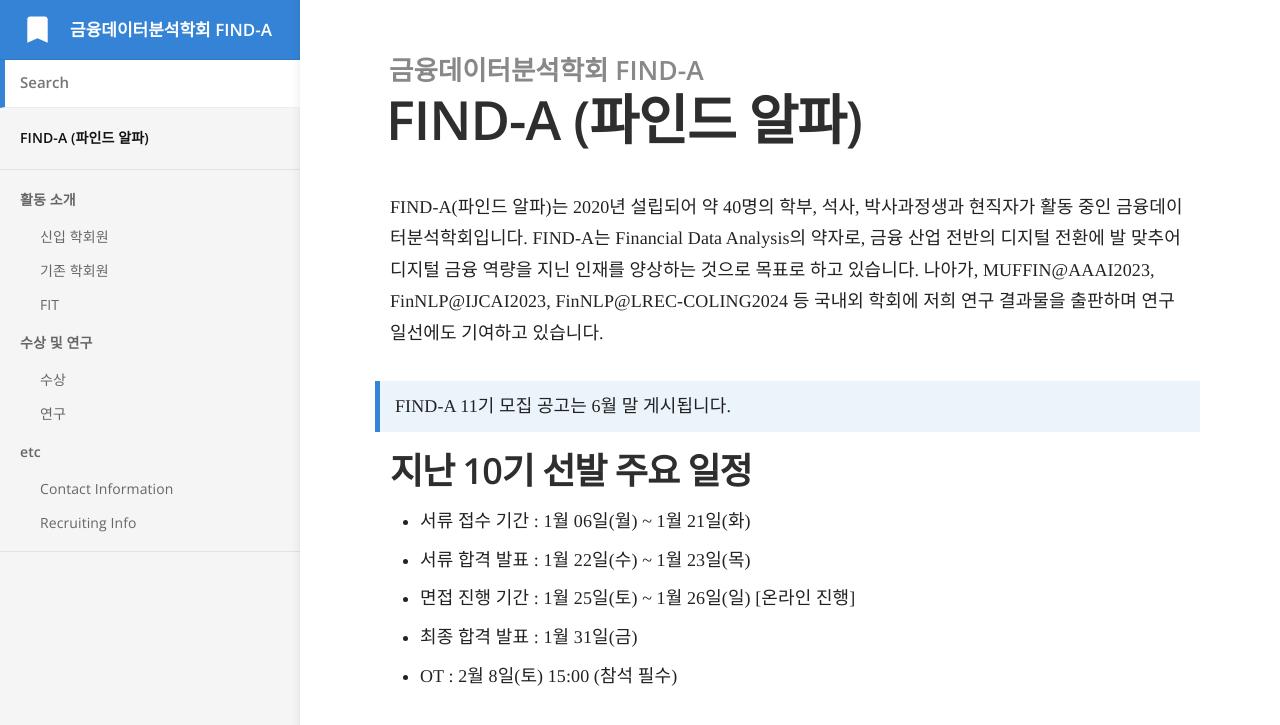
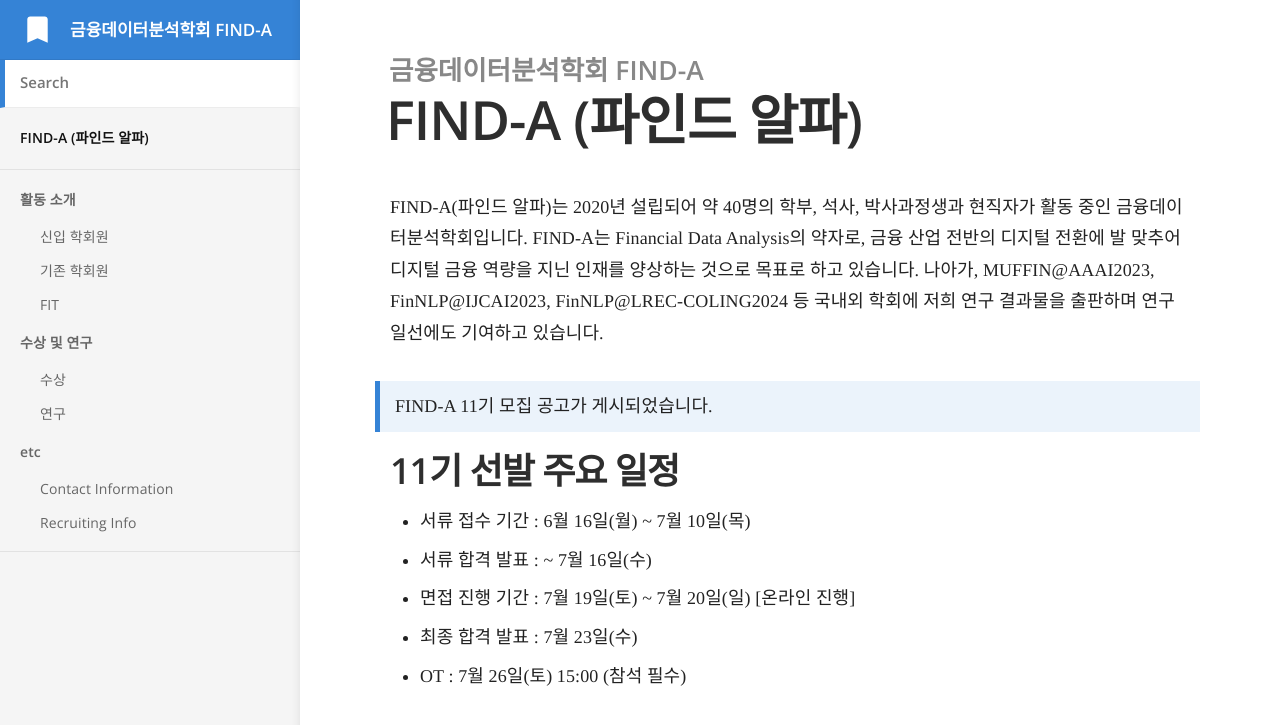
Before and after one commit to Find-A-AI/find-a-ai.github.io, a Jekyll site: the page built from index.md, in a window 1280 px wide. Shown: the top 725 px of the page. Built offline with Jekyll 4.4.1, drawn with Linux system fonts in a browser that asks for light colours; some web fonts are replaced.

Commit message:
Update index.md

```diff
--- a/index.md
+++ b/index.md
@@ -4,11 +4,11 @@ title: FIND-A (파인드 알파)
 
 FIND-A(파인드 알파)는 2020년 설립되어 약 40명의 학부, 석사, 박사과정생과 현직자가 활동 중인 금융데이터분석학회입니다. FIND-A는 Financial Data Analysis의 약자로, 금융 산업 전반의 디지털 전환에 발 맞추어 디지털 금융 역량을 지닌 인재를 양상하는 것으로 목표로 하고 있습니다. 나아가, MUFFIN@AAAI2023, FinNLP@IJCAI2023, FinNLP@LREC-COLING2024 등 국내외 학회에 저희 연구 결과물을 출판하며 연구 일선에도 기여하고 있습니다.
 
-> FIND-A 11기 모집 공고는 6월 말 게시됩니다.
+> FIND-A 11기 모집 공고가 게시되었습니다.
 
-## 지난 10기 선발 주요 일정
-- 서류 접수 기간 : 1월 06일(월) ~ 1월 21일(화)
-- 서류 합격 발표 : 1월 22일(수) ~ 1월 23일(목)
-- 면접 진행 기간 : 1월 25일(토) ~ 1월 26일(일) [온라인 진행]
-- 최종 합격 발표 : 1월 31일(금)
-- OT : 2월 8일(토) 15:00 (참석 필수)
+## 11기 선발 주요 일정
+- 서류 접수 기간 : 6월 16일(월) ~ 7월 10일(목)
+- 서류 합격 발표 : ~ 7월 16일(수)
+- 면접 진행 기간 : 7월 19일(토) ~ 7월 20일(일) [온라인 진행]
+- 최종 합격 발표 : 7월 23일(수)
+- OT : 7월 26일(토) 15:00 (참석 필수)
```
